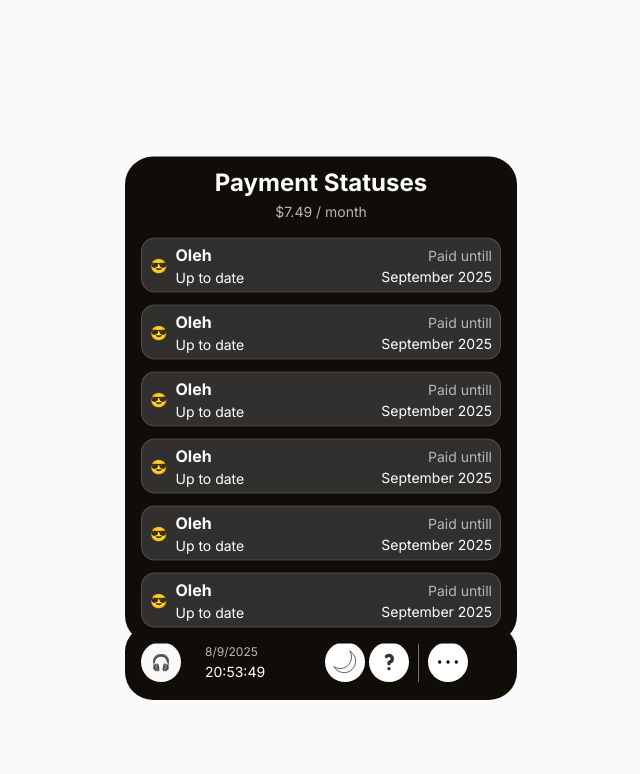
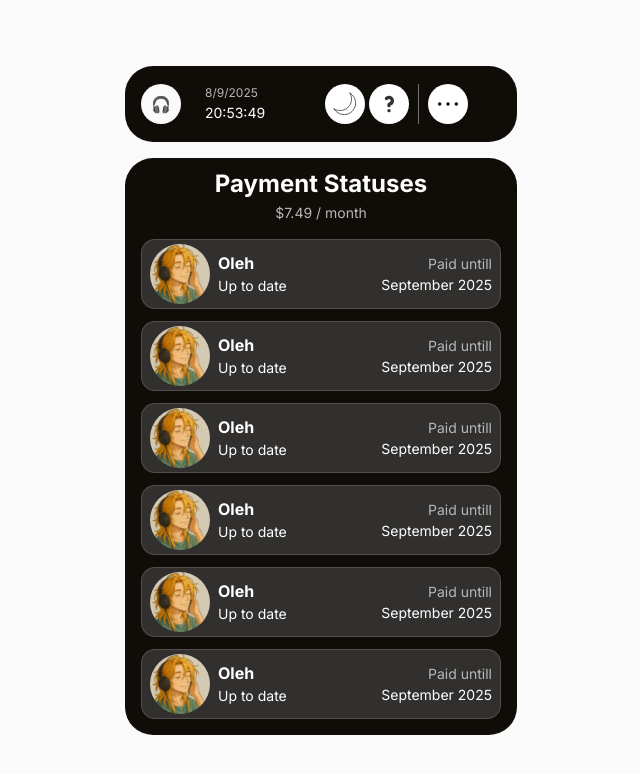
Before and after one commit to olehhasii/family-subscription-manager, a React (Vite) app: page / in a window 1280 px wide. Shown: the top 774 px of the page, without its empty margins (319-959 px from the left). Built offline with nearby package versions, Linux system fonts and the light colour scheme.

Commit message:
refactor(layout): move island on top of board

```diff
--- a/src/App.tsx
+++ b/src/App.tsx
@@ -1,12 +1,15 @@
 import Board from './features/board/Board';
 import Island from './features/island/Island';
+import { Wrapper } from './styles/GeneralComponents.Styles';
 import GlobalStyle from './styles/GlobalStyles';
 
 function App() {
   return (
     <>
-      <Board />
-      <Island />
+      <Wrapper>
+        <Island />
+        <Board />
+      </Wrapper>
       <GlobalStyle />
     </>
   );
--- a/src/features/board/components/BoardUser.tsx
+++ b/src/features/board/components/BoardUser.tsx
@@ -7,11 +7,13 @@ import {
   UserName,
 } from '../styles/BoardUser.styles';
 
+import avatarImg from '../../../assets/avatar2.png';
+
 export default function BoardUser() {
   return (
     <StyledBoardUser>
       <UserHeader>
-        <span>😎</span>
+        <img src={avatarImg} alt="User" />
         <UserInfo>
           <UserName>Oleh</UserName>
           <span>Up to date</span>
--- a/src/features/board/styles/Board.styles.ts
+++ b/src/features/board/styles/Board.styles.ts
@@ -1,11 +1,11 @@
 import styled from 'styled-components';
 
 export const StyledBoard = styled.div`
-  position: absolute;
+  /* position: absolute;
   top: 50%;
   left: 50%;
   transform: translate(-50%, -50%);
-  z-index: 10;
+  z-index: 10; */
   background-color: var(--color-dark);
   color: var(--color-text-primary);
   padding: var(--spacing-8) var(--spacing-16) var(--spacing-16);
--- a/src/features/board/styles/BoardUser.styles.ts
+++ b/src/features/board/styles/BoardUser.styles.ts
@@ -16,6 +16,12 @@ export const UserHeader = styled.div`
   display: flex;
   align-items: center;
   gap: var(--spacing-8);
+
+  & > img {
+    width: 60px;
+    height: 60px;
+    border-radius: 999999px;
+  }
 `;
 
 export const UserInfo = styled.div`
--- a/src/features/island/Island.tsx
+++ b/src/features/island/Island.tsx
@@ -5,7 +5,6 @@ import { Overlay, StyledIsland, Wrapper } from './styles/Island.styles';
 import NavBar from './components/NavBar';
 import Info from './components/Info';
 import Menu from './components/Menu';
-import Board from '../board/Board';
 
 type Statuses = 'menu' | 'info' | 'navbar';
 
@@ -13,9 +12,9 @@ export default function Island() {
   const [status, setStatus] = useState<Statuses>('navbar');
 
   const islandVariants: Variants = {
-    initial: { y: 200 },
+    initial: { y: -200 },
     navbar: {
-      y: -100,
+      y: 0,
       transition: {
         y: { duration: 0.5, type: 'spring', bounce: 0.4 },
         /* width: { duration: 0.3, delay: 0.5, ease: 'easeOut' },
@@ -26,7 +25,7 @@ export default function Island() {
       y: 0,
     },
     menu: {
-      y: -100,
+      y: 0,
     },
   };
 
@@ -43,7 +42,7 @@ export default function Island() {
     hasPlayedIntroRef.current = true;
   }, []);
 
-  return (
+  /*  return (
     <Wrapper as={motion.div} style={{ alignItems: status === 'navbar' || status === 'menu' ? 'end' : 'center' }} layout>
       {status === 'info' && <Overlay />}
 
@@ -62,5 +61,25 @@ export default function Island() {
         </AnimatePresence>
       </StyledIsland>
     </Wrapper>
+  ); */
+  return (
+    <>
+      {status === 'info' && <Overlay />}
+
+      <StyledIsland as={motion.div} variants={islandVariants} initial="initial" animate={status} layout>
+        <AnimatePresence mode="wait">
+          {status === 'navbar' && (
+            <NavBar
+              onOpenInfo={() => handleChangeStatus('info')}
+              onOpenMenu={() => handleChangeStatus('menu')}
+              key="navbar"
+              skipIntro={hasPlayedIntroRef.current}
+            />
+          )}
+          {status === 'info' && <Info onCloseInfo={handleShowNavbar} key="info" />}
+          {status === 'menu' && <Menu key="menu" onCloseMenu={handleShowNavbar} />}
+        </AnimatePresence>
+      </StyledIsland>
+    </>
   );
 }
--- /dev/null
+++ b/src/styles/GeneralComponents.Styles.ts
@@ -0,0 +1,15 @@
+import styled from 'styled-components';
+
+export const Wrapper = styled.div`
+  display: flex;
+  flex-direction: column;
+  align-items: center;
+  justify-content: center;
+  gap: var(--spacing-16);
+  left: 0;
+  position: fixed;
+  top: 0;
+  width: 100%;
+  z-index: 2;
+  height: 100vh;
+`;
```
Also changed, not shown: src/assets/avatar2.png (added).
